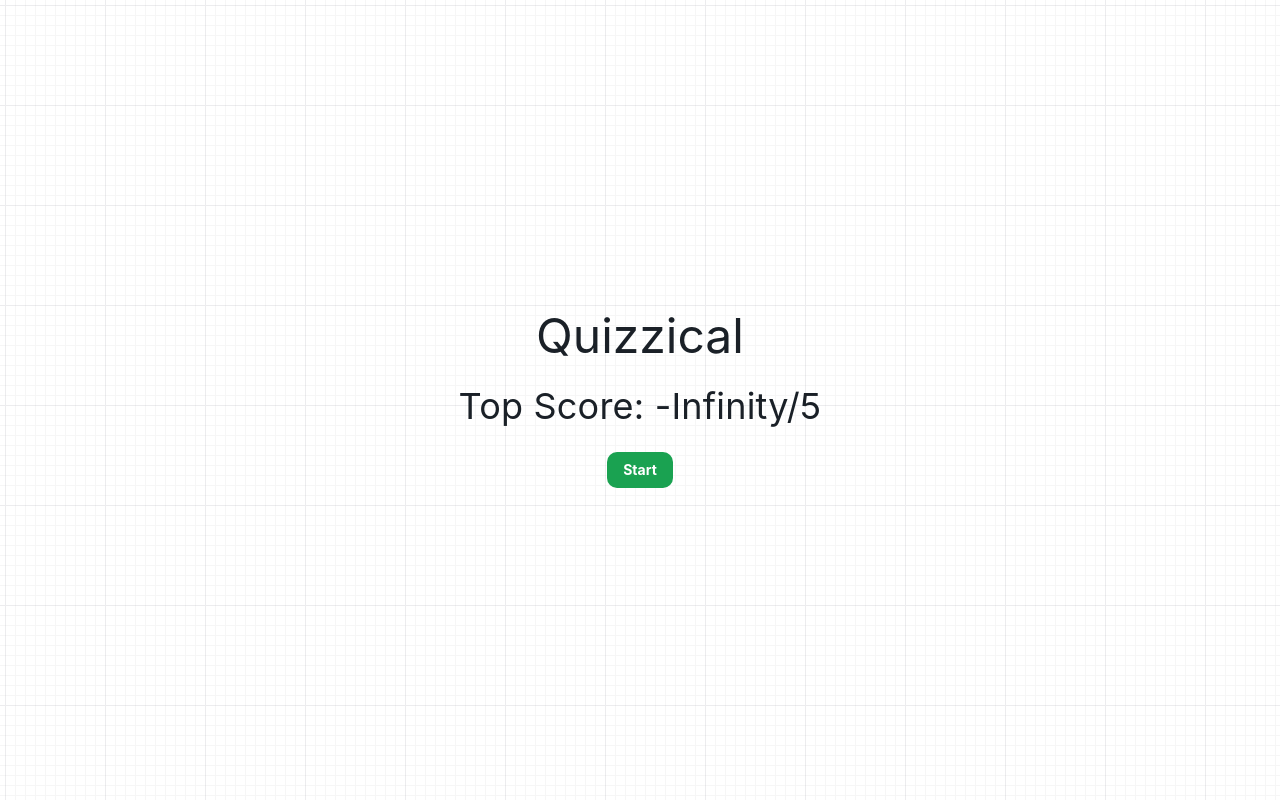
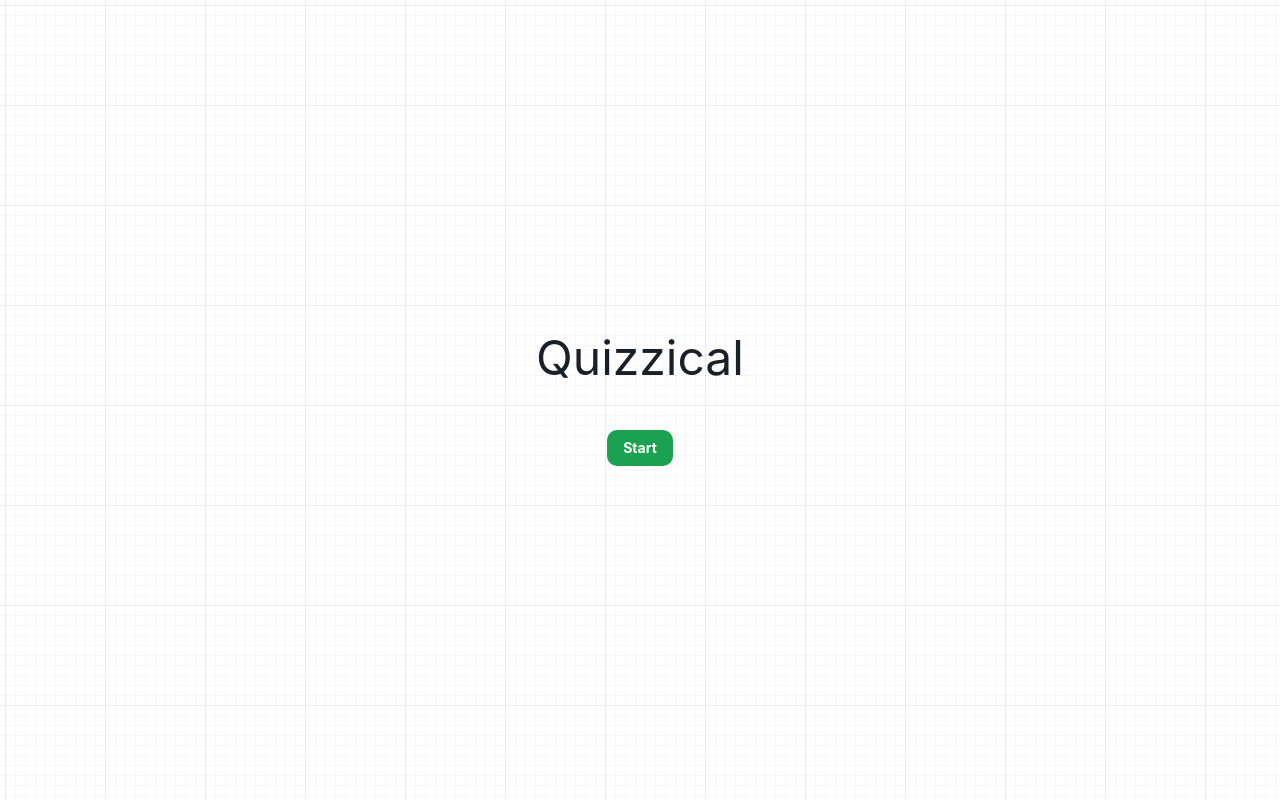
Before and after one commit to JayanAXHF/Quizzical, a React (Create React App) app: page / in a window 1280 px wide. Built offline with nearby package versions, Linux system fonts and the light colour scheme.

Commit message:
Fished With Error Correction

```diff
--- a/src/components/Home.tsx
+++ b/src/components/Home.tsx
@@ -25,7 +25,9 @@ const Home = () => {
     <div className="grid h-screen w-screen grid-flow-row  place-content-center place-items-center  ">
       <h1 className="mx-auto text-center text-5xl">Quizzical</h1>
       <br />
-      <Typography variant="h3">Top Score: {Math.max(...scores)}/5</Typography>
+      {localStorage.getItem("scores") && (
+        <Typography variant="h3">Top Score: {Math.max(...scores)}/5</Typography>
+      )}
       <br />
       <Button variant="contained" color="success" onClick={handleClick}>
         Start
--- a/src/components/QuizPage.tsx
+++ b/src/components/QuizPage.tsx
@@ -226,9 +226,11 @@ const QuizPage: React.FC = () => {
           <CircularProgress />
         ) : (
           <form className="grid h-screen w-screen place-content-center gap-y-4">
-            <Typography variant="h1">
-              Top Score: {Math.max(...scores)}/5
-            </Typography>
+            {localStorage.getItem("scores") && (
+              <Typography variant="h1">
+                Top Score: {Math.max(...scores)}/5
+              </Typography>
+            )}
             {questionComponent}
             <Button
               type="submit"
```
